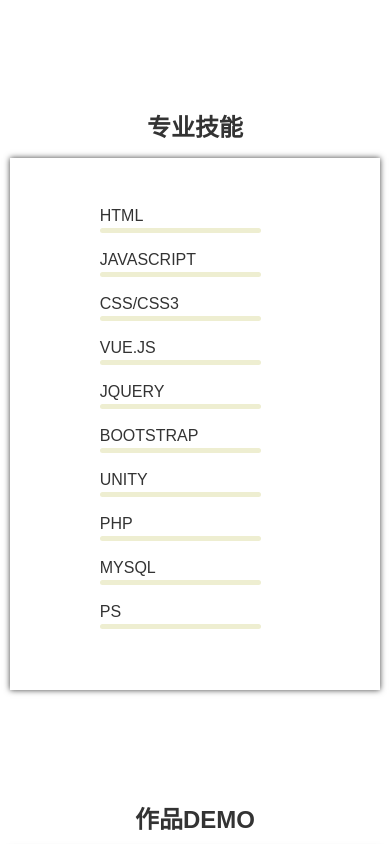
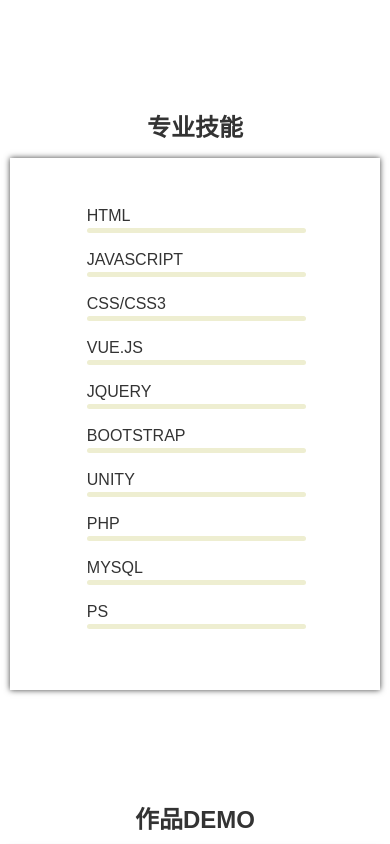
Before and after one commit to komens/helloKomens, a plain HTML site: page index.html in a window 390 px wide. Shown: the part 1671-2515 px from the top of the page. Drawn offline with Linux system fonts and the light colour scheme; a script that the page names is missing.

Commit message:
Update index.css

```diff
--- a/css/index.css
+++ b/css/index.css
@@ -329,16 +329,21 @@ ul {
   line-height: 2.5;
   text-align: center;
 }
+.section3 .container .pro-bar-wrapper {
+  padding: 0;
+}
 .section3 .container .pro-bar-wrapper li {
   width: 50%;
   float: left;
   text-align: left;
+  box-sizing: border-box;
+  padding-left: 10%;
 }
 .section3 .container .pro-bar-wrapper li p {
   line-height: 2;
 }
 .section3 .container .pro-bar-wrapper .progress-bar {
-  width: 70%;
+  width: 80%;
   height: 5px;
   background: #EEEED1;
   border-radius: 3px;
@@ -605,8 +610,12 @@ ul {
     .section2 .container .intro-wrapper .intro {
         flex-basis: 100%;
     }
+    .section2 .container .intro-wrapper .intro .my-work  {
+        letter-spacing: 10px;
+    }
 
     .section3 .container .pro-bar-wrapper li {
+      box-sizing: border-box;
       width: 100%;
     }
     .section3 .container .pro-bar-wrapper li p {
@@ -614,6 +623,7 @@ ul {
     }
     .section3 .container .pro-bar-wrapper .progress-bar {
       margin-bottom: 15px;
+      width: 90%;
     }
 
     .section4 .right .wrapper .work-wrapper {
```
